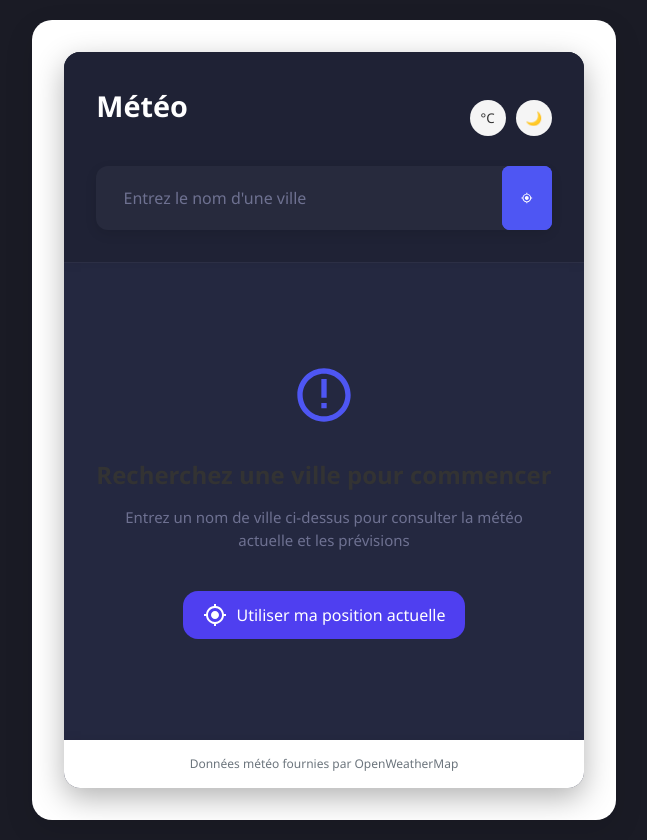
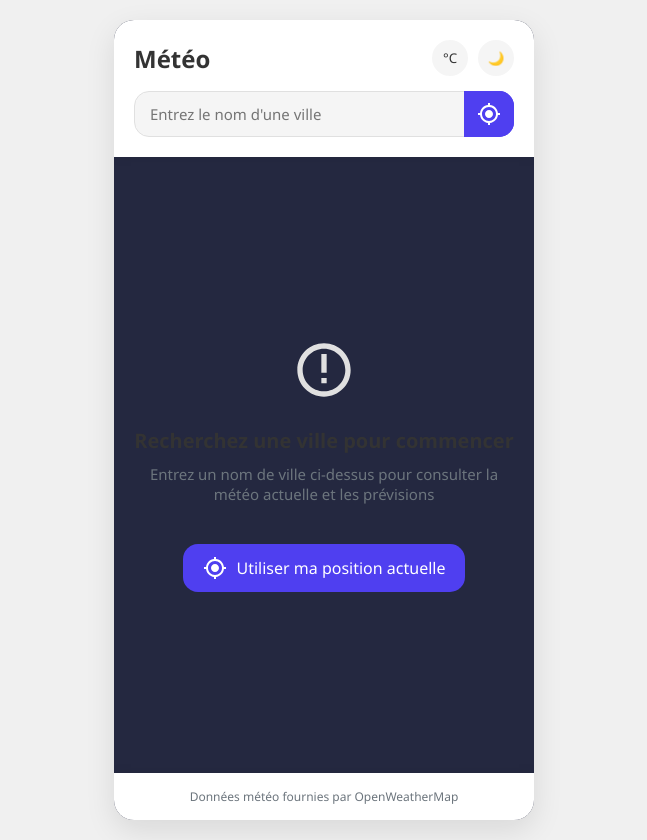
Before and after one commit to achraftes/Weather, a React (Vite) app: page / in a window 1280 px wide. Shown: the whole page, without its empty margins (316-963 px from the left). Built offline with nearby package versions, Linux system fonts and the light colour scheme.

Commit message:
feat: improve weather app UI with better styles and layout

```diff
--- a/src/index.css
+++ b/src/index.css
@@ -1,455 +1,3 @@
-:root {
-  font-family: 'Inter', system-ui, Avenir, Helvetica, Arial, sans-serif;
-  line-height: 1.5;
-  font-weight: 400;
-  color-scheme: dark;
-  color: rgba(255, 255, 255, 0.87);
-  background-color: #1a1b25;
-  font-synthesis: none;
-  text-rendering: optimizeLegibility;
-  -webkit-font-smoothing: antialiased;
-  -moz-osx-font-smoothing: grayscale;
+.app-container {
+  background-color: #242840 !important;
 }
-
-* {
-  margin: 0;
-  padding: 0;
-  box-sizing: border-box;
-}
-
-body {
-  margin: 0;
-  display: flex;
-  place-items: center;
-  min-width: 320px;
-  min-height: 100vh;
-  background-color: #1a1b25;
-}
-
-.app-container {
-  width: 100%;
-  max-width: 1200px;
-  margin: 0 auto;
-  padding: 2rem;
-  min-height: 100vh;
-}
-
-/* Unified app layout */
-.unified-weather-app {
-  background-color: #242840;
-  border-radius: 16px;
-  overflow: hidden;
-  box-shadow: 0 10px 30px rgba(0, 0, 0, 0.3);
-  min-height: calc(100vh - 4rem);
-  display: flex;
-  flex-direction: column;
-}
-
-/* App header with search */
-.app-header {
-  background-color: #1f2235;
-  padding: 2rem;
-  border-bottom: 1px solid #2c2f45;
-}
-
-.app-header h1 {
-  font-size: 1.8rem;
-  font-weight: 600;
-  margin-bottom: 1.5rem;
-  color: white;
-  text-align: center;
-}
-
-.search-area {
-  display: flex;
-  flex-direction: column;
-  align-items: center;
-  margin: 0 auto;
-  max-width: 600px;
-}
-
-.search-box {
-  display: flex;
-  width: 100%;
-  background-color: #272a3d;
-  border-radius: 12px;
-  padding: 0.5rem;
-  box-shadow: 0 4px 12px rgba(0, 0, 0, 0.1);
-}
-
-.search-box input {
-  flex-grow: 1;
-  padding: 0.8rem 1.2rem;
-  border: none;
-  background-color: transparent;
-  color: white;
-  font-size: 1rem;
-  outline: none;
-}
-
-.search-box input::placeholder {
-  color: #6e7191;
-}
-
-.search-box button {
-  padding: 0.8rem 1.2rem;
-  border-radius: 8px;
-  border: none;
-  background-color: #4e56f3;
-  color: white;
-  font-weight: 500;
-  cursor: pointer;
-  transition: background-color 0.3s;
-  display: flex;
-  align-items: center;
-  justify-content: center;
-}
-
-.search-box button:hover {
-  background-color: #3a43e0;
-}
-
-.search-box button:disabled {
-  background-color: #3a3e5a;
-  cursor: not-allowed;
-}
-
-.error-message {
-  color: #ff6b6b;
-  margin-top: 1rem;
-  text-align: center;
-  font-size: 0.9rem;
-}
-
-/* Loading spinner */
-.loading-spinner {
-  display: inline-block;
-  width: 24px;
-  height: 24px;
-  border: 3px solid rgba(255, 255, 255, 0.2);
-  border-radius: 50%;
-  border-top-color: white;
-  animation: spin 1s ease infinite;
-}
-
-.loading-spinner.large {
-  width: 48px;
-  height: 48px;
-  border-width: 4px;
-}
-
-@keyframes spin {
-  to {
-    transform: rotate(360deg);
-  }
-}
-
-/* Weather content */
-.weather-content {
-  padding: 2rem;
-  display: flex;
-  flex-direction: column;
-  gap: 2rem;
-  flex-grow: 1;
-}
-
-/* Current weather */
-.current-weather {
-  display: flex;
-  justify-content: space-between;
-  align-items: center;
-  background-color: #1f2235;
-  border-radius: 16px;
-  padding: 2rem;
-  box-shadow: 0 4px 12px rgba(0, 0, 0, 0.1);
-}
-
-.location-info h2 {
-  font-size: 1.8rem;
-  font-weight: 600;
-  margin-bottom: 0.3rem;
-}
-
-.current-time {
-  color: #6e7191;
-  font-size: 0.9rem;
-  margin-bottom: 0.6rem;
-}
-
-.current-condition {
-  font-size: 1.1rem;
-  color: #a0a3bd;
-  text-transform: capitalize;
-}
-
-.temp-display {
-  display: flex;
-  align-items: center;
-  gap: 0.5rem;
-}
-
-.temp-icon img {
-  width: 80px;
-  height: 80px;
-}
-
-.temp-value {
-  font-size: 3rem;
-  font-weight: 700;
-}
-
-/* Weather details */
-.weather-details-section h3 {
-  font-size: 1.2rem;
-  font-weight: 600;
-  margin-bottom: 1rem;
-  color: #a0a3bd;
-}
-
-.weather-details {
-  display: grid;
-  grid-template-columns: repeat(3, 1fr);
-  gap: 1rem;
-}
-
-.detail-card {
-  background-color: #1f2235;
-  border-radius: 12px;
-  padding: 1.5rem;
-  display: flex;
-  align-items: center;
-  gap: 1rem;
-  box-shadow: 0 4px 12px rgba(0, 0, 0, 0.1);
-}
-
-.detail-icon {
-  background-color: #3a4161;
-  width: 40px;
-  height: 40px;
-  border-radius: 50%;
-  display: flex;
-  align-items: center;
-  justify-content: center;
-  color: #4e56f3;
-}
-
-.detail-info {
-  flex-grow: 1;
-}
-
-.detail-label {
-  color: #6e7191;
-  font-size: 0.85rem;
-  margin-bottom: 0.3rem;
-}
-
-.detail-value {
-  font-size: 1.2rem;
-  font-weight: 600;
-}
-
-/* Forecast section */
-.forecast-section h3 {
-  font-size: 1.2rem;
-  font-weight: 600;
-  margin-bottom: 1rem;
-  color: #a0a3bd;
-}
-
-/* Hourly forecast */
-.hourly-forecast {
-  display: flex;
-  gap: 1rem;
-  background-color: #1f2235;
-  border-radius: 12px;
-  padding: 1.5rem;
-  overflow-x: auto;
-  box-shadow: 0 4px 12px rgba(0, 0, 0, 0.1);
-}
-
-.hourly-item {
-  display: flex;
-  flex-direction: column;
-  align-items: center;
-  text-align: center;
-  min-width: 80px;
-  flex: 1;
-}
-
-.hour {
-  font-size: 0.9rem;
-  color: #6e7191;
-  margin-bottom: 0.5rem;
-}
-
-.weather-icon img {
-  width: 40px;
-  height: 40px;
-}
-
-.hourly-item .temp {
-  font-weight: 600;
-  margin-top: 0.5rem;
-  font-size: 1.1rem;
-}
-
-/* Days forecast */
-.days-forecast {
-  display: grid;
-  grid-template-columns: 1fr;
-  gap: 0.8rem;
-  background-color: #1f2235;
-  border-radius: 12px;
-  padding: 1.5rem;
-  box-shadow: 0 4px 12px rgba(0, 0, 0, 0.1);
-}
-
-.day-item {
-  display: grid;
-  grid-template-columns: 80px 50px 1fr 60px;
-  align-items: center;
-  padding: 0.8rem 0;
-  border-bottom: 1px solid #2c2f45;
-}
-
-.day-item:last-child {
-  border-bottom: none;
-}
-
-.day-name {
-  font-weight: 500;
-}
-
-.condition {
-  color: #6e7191;
-  padding-left: 0.5rem;
-  text-overflow: ellipsis;
-  overflow: hidden;
-  white-space: nowrap;
-  text-transform: capitalize;
-}
-
-.day-item .temp {
-  font-weight: 600;
-  text-align: right;
-}
-
-/* Empty state */
-.empty-state {
-  display: flex;
-  flex-direction: column;
-  align-items: center;
-  justify-content: center;
-  text-align: center;
-  padding: 4rem 2rem;
-  flex-grow: 1;
-}
-
-.empty-state-icon {
-  color: #4e56f3;
-  margin-bottom: 1.5rem;
-}
-
-.empty-state h2 {
-  font-size: 1.5rem;
-  margin-bottom: 0.8rem;
-}
-
-.empty-state p {
-  color: #6e7191;
-  max-width: 400px;
-}
-
-/* Loading state */
-.loading-state {
-  display: flex;
-  flex-direction: column;
-  align-items: center;
-  justify-content: center;
-  padding: 4rem 2rem;
-  flex-grow: 1;
-  gap: 1.5rem;
-}
-
-.loading-state p {
-  color: #6e7191;
-}
-
-/* Responsive styling */
-@media (max-width: 768px) {
-  .app-container {
-    padding: 1rem;
-  }
-
-  .current-weather {
-    flex-direction: column;
-    align-items: center;
-    text-align: center;
-    gap: 1.5rem;
-  }
-
-  .weather-details {
-    grid-template-columns: 1fr;
-  }
-
-  .days-forecast {
-    padding: 1rem;
-  }
-
-  .day-item {
-    grid-template-columns: 60px 40px 1fr 50px;
-    font-size: 0.9rem;
-  }
-
-  .condition {
-    max-width: 100px;
-  }
-
-  .app-header {
-    padding: 1.5rem 1rem;
-  }
-
-  .app-header h1 {
-    font-size: 1.5rem;
-  }
-}
-
-@media (max-width: 480px) {
-  .weather-content {
-    padding: 1rem;
-  }
-
-  .current-weather {
-    padding: 1.5rem 1rem;
-  }
-
-  .location-info h2 {
-    font-size: 1.4rem;
-  }
-
-  .temp-value {
-    font-size: 2.5rem;
-  }
-
-  .temp-icon img {
-    width: 60px;
-    height: 60px;
-  }
-
-  .hourly-forecast {
-    padding: 1rem;
-  }
-
-  .hourly-item {
-    min-width: 60px;
-  }
-
-  .day-item {
-    grid-template-columns: 50px 40px 1fr 40px;
-    font-size: 0.8rem;
-  }
-
-  .condition {
-    max-width: 80px;
-  }
-}
```
